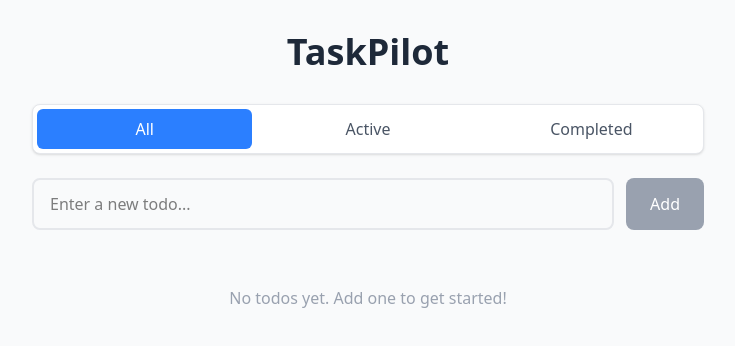
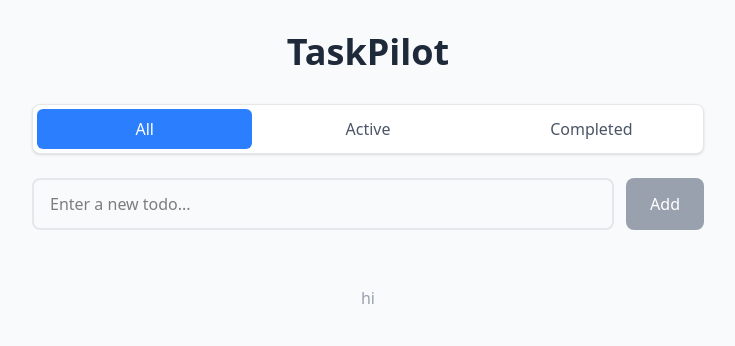
Before and after one commit to derrickholleman/task-pilot, an Angular app: page / in a window 1280 px wide. Shown: the top 346 px of the page, without its empty margins (272-1007 px from the left). Built offline with nearby package versions, Linux system fonts and the light colour scheme.

Commit message:
try to fail e2e to block commit

```diff
--- a/src/app/components/todo-list/todo-list.component.html
+++ b/src/app/components/todo-list/todo-list.component.html
@@ -58,7 +58,5 @@
     </div>
   </div>
 
-  <div *ngIf="todos.length === 0 && emptyMessage" class="text-center text-gray-400 py-8">
-    {{ emptyMessage }}
-  </div>
+  <div *ngIf="todos.length === 0 && emptyMessage" class="text-center text-gray-400 py-8">hi</div>
 </div>
```
